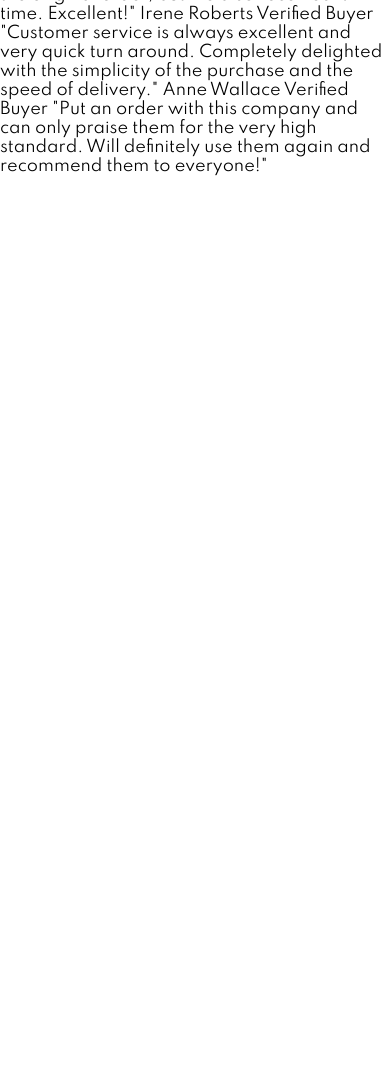
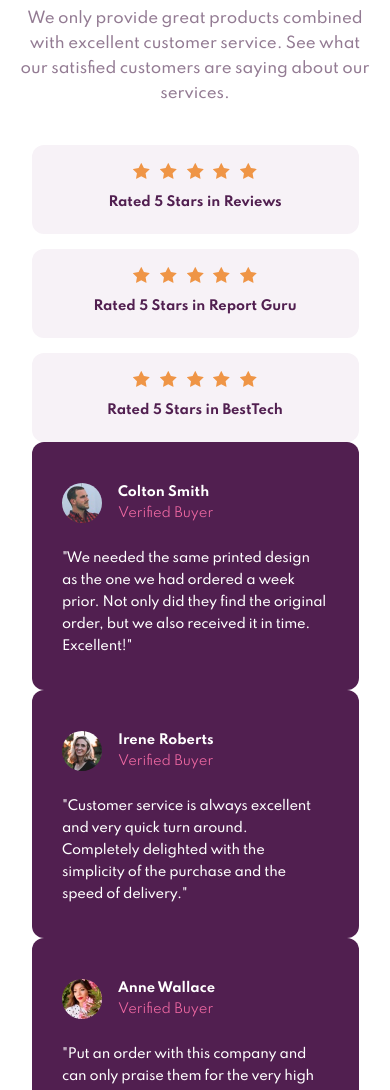
Before and after one commit to brendanmadden/social-proof-section, a plain HTML site: page index.html in a window 390 px wide. Shown: the part 185-1275 px from the top of the page. Before the commit the page ends 844 px from the top, so only its background shows below. Drawn offline with Linux system fonts and the light colour scheme.

Commit message:
made some progress on the semantic html and on the mobile first style approach

```diff
--- a/index.html
+++ b/index.html
@@ -15,20 +15,104 @@
 
     <title>Frontend Mentor | Social proof section</title>
   </head>
+
   <body>
-    <main>
-      10,000+ of our users love our products. We only provide great products
-      combined with excellent customer service. See what our satisfied customers
-      are saying about our services. Rated 5 Stars in Reviews Rated 5 Stars in
-      Report Guru Rated 5 Stars in BestTech Colton Smith Verified Buyer "We
-      needed the same printed design as the one we had ordered a week prior. Not
-      only did they find the original order, but we also received it in time.
-      Excellent!" Irene Roberts Verified Buyer "Customer service is always
-      excellent and very quick turn around. Completely delighted with the
-      simplicity of the purchase and the speed of delivery." Anne Wallace
-      Verified Buyer "Put an order with this company and can only praise them
-      for the very high standard. Will definitely use them again and recommend
-      them to everyone!"
+    <main class="container">
+      <section class="heading-section">
+        <header><h1>10,000+ of our users love our products.</h1></header>
+        <p>
+          We only provide great products combined with excellent customer
+          service. See what our satisfied customers are saying about our
+          services.
+        </p>
+      </section>
+
+      <section class="ratings-section">
+        <figure class="ratings-figure">
+          <img src="./images/icon-star.svg" alt="star" />
+          <img src="./images/icon-star.svg" alt="star" />
+          <img src="./images/icon-star.svg" alt="star" />
+          <img src="./images/icon-star.svg" alt="star" />
+          <img src="./images/icon-star.svg" alt="star" />
+          <figcaption class="figcaption">Rated 5 Stars in Reviews</figcaption>
+        </figure>
+
+        <figure class="ratings-figure">
+          <img src="./images/icon-star.svg" alt="star" />
+          <img src="./images/icon-star.svg" alt="star" />
+          <img src="./images/icon-star.svg" alt="star" />
+          <img src="./images/icon-star.svg" alt="star" />
+          <img src="./images/icon-star.svg" alt="star" />
+          <figcaption class="figcaption">
+            Rated 5 Stars in Report Guru
+          </figcaption>
+        </figure>
+
+        <figure class="ratings-figure">
+          <img src="./images/icon-star.svg" alt="star" />
+          <img src="./images/icon-star.svg" alt="star" />
+          <img src="./images/icon-star.svg" alt="star" />
+          <img src="./images/icon-star.svg" alt="star" />
+          <img src="./images/icon-star.svg" alt="star" />
+          <figcaption class="figcaption">Rated 5 Stars in BestTech</figcaption>
+        </figure>
+      </section>
+
+      <section class="testimonials-section">
+        <article>
+          <header>
+            <img
+              src="./images/image-colton.jpg"
+              alt="headshot image of colton smith"
+            />
+            <div>
+              <h2>Colton Smith</h2>
+              <h3>Verified Buyer</h3>
+            </div>
+          </header>
+          <p>
+            "We needed the same printed design as the one we had ordered a week
+            prior. Not only did they find the original order, but we also
+            received it in time. Excellent!"
+          </p>
+        </article>
+
+        <article>
+          <header>
+            <img
+              src="./images/image-irene.jpg"
+              alt="headshot image of irene roberts"
+            />
+            <div>
+              <h2>Irene Roberts</h2>
+              <h3>Verified Buyer</h3>
+            </div>
+          </header>
+          <p>
+            "Customer service is always excellent and very quick turn around.
+            Completely delighted with the simplicity of the purchase and the
+            speed of delivery."
+          </p>
+        </article>
+
+        <article>
+          <header>
+            <img
+              src="./images/image-anne.jpg"
+              alt="headshot image of anne wallace"
+            />
+            <div>
+              <h2>Anne Wallace</h2>
+              <h3>Verified Buyer</h3>
+            </div>
+          </header>
+          <p>
+            "Put an order with this company and can only praise them for the
+            very high standard. Will definitely use them again and recommend
+            them to everyone!"
+          </p>
+        </article>
+      </section>
     </main>
   </body>
 </html>
--- a/style.css
+++ b/style.css
@@ -1,5 +1,5 @@
-/* Typography
-Body Copy
+/* Typography */
+/* Body Copy
 - Font size: 15px
 
 Font
@@ -7,7 +7,11 @@ Font
 - font-family: 'Spartan', sans-serif;
 - Weights: 400, 500, 700 */
 
+/* Imports */
+
 @import url("https://fonts.googleapis.com/css2?family=Spartan:wght@400;500;700&display=swap");
+
+/* Reset */
 
 * {
   padding: 0;
@@ -15,14 +19,126 @@ Font
   box-sizing: border-box;
 }
 
+/* Variables */
+
 :root {
-  --very-dark-magenta: hsl(300, 43%, 22%);
-  --soft-pink: hsl(333, 80%, 67%);
-  --dark-grayish-magenta: hsl(303, 10%, 53%);
-  --light-grayish-magenta: hsl(300, 24%, 96%);
+  --very-dark-magenta: hsl(301, 44%, 22%);
+  --soft-pink: hsl(334, 80%, 67%);
+  --dark-grayish-magenta: hsl(301, 10%, 53%);
+  --light-grayish-magenta: hsl(301, 23%, 96%);
   --white: hsl(0, 0%, 100%);
 }
 
+/* Main Styles */
+
 body {
   font-family: "Spartan", sans-serif;
+  min-height: 95.625rem;
+  min-width: 100vw;
+  padding: 2rem 1rem;
 }
+
+.container {
+  display: grid;
+  grid-template-columns: 1fr;
+  grid-template-rows: 0.8fr 0.8fr 2fr;
+  place-items: center;
+  text-align: center;
+  min-height: 100%;
+}
+
+.heading-section h1 {
+  font-size: 2rem;
+  font-weight: 700;
+  line-height: 2rem;
+  word-spacing: -0.071rem;
+  margin: 0 2rem;
+  color: var(--very-dark-magenta);
+}
+
+.heading-section p {
+  font-size: 0.938rem;
+  font-weight: 500;
+  line-height: 1.563rem;
+  word-spacing: -0.031rem;
+  padding: 1.5rem 0 0 0;
+  height: 100%;
+  color: var(--dark-grayish-magenta);
+}
+
+.ratings-section {
+  display: flex;
+  flex-direction: column;
+  height: 100%;
+  justify-content: space-between;
+}
+
+.ratings-figure {
+  min-width: 20.438rem;
+  background-color: var(--light-grayish-magenta);
+  padding: 1rem;
+  border-radius: 0.75rem;
+}
+
+.ratings-figure img {
+  padding: 0.175rem;
+}
+
+.figcaption {
+  font-size: 0.813rem;
+  font-weight: 700;
+  color: var(--very-dark-magenta);
+  margin: 0.5rem 0;
+}
+
+.testimonials-section {
+  display: flex;
+  flex-direction: column;
+  justify-content: center;
+}
+
+.testimonials-section img {
+  border-radius: 50%;
+  height: 2.5rem;
+  width: 2.5rem;
+}
+
+.testimonials-section article {
+  background-color: var(--very-dark-magenta);
+  border-radius: 0.75rem;
+  width: 20.438rem;
+  height: 15.5rem;
+  display: flex;
+  flex-direction: column;
+  text-align: left;
+  justify-content: space-between;
+  padding: 2.5rem 1.9rem;
+}
+
+.testimonials-section header {
+  display: flex;
+  align-items: center;
+}
+
+.testimonials-section h2 {
+  font-size: 0.813rem;
+  font-weight: 700;
+  color: var(--white);
+  padding: 0.175rem 1rem;
+}
+
+.testimonials-section h3 {
+  font-size: 0.813rem;
+  font-weight: 400;
+  color: var(--soft-pink);
+  padding: 0.175rem 1rem;
+}
+
+.testimonials-section p {
+  font-size: 0.813rem;
+  font-weight: 500;
+  color: var(--white);
+  line-height: 1.375rem;
+  letter-spacing: -0.014rem;
+  padding: 1.5rem 0;
+}
```
